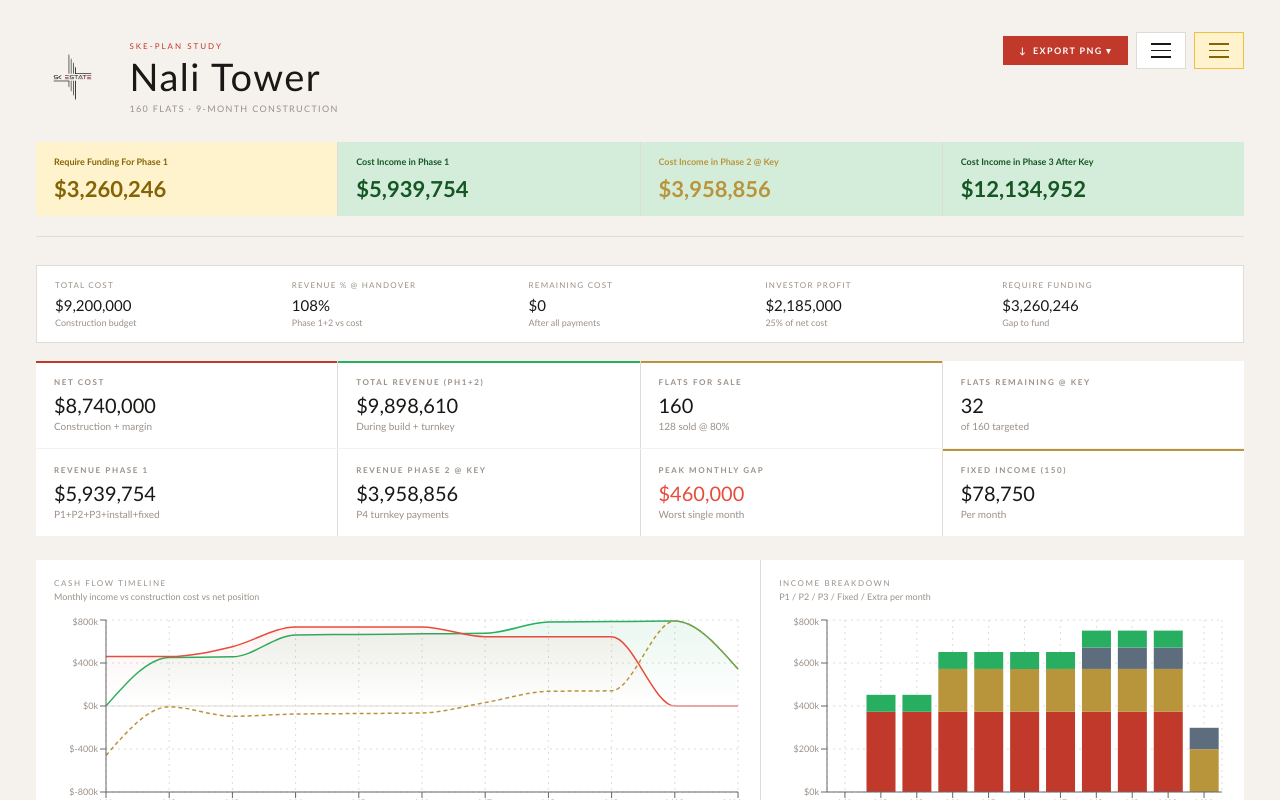
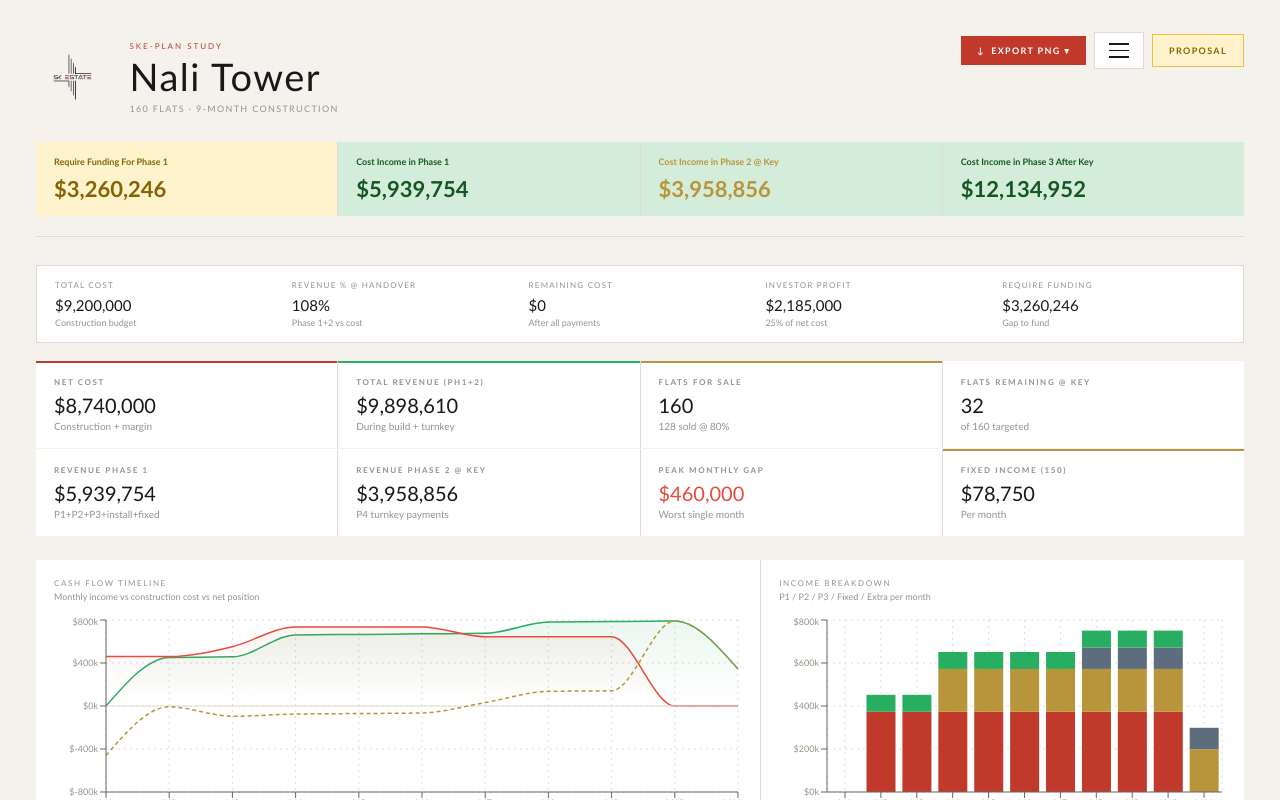
Before and after one commit to diyakawa21/analyzer-nali, a React (Vite) app: page / in a window 1280 px wide. Built offline with nearby package versions, Linux system fonts and the light colour scheme.

Commit message:
proposal button text

```diff
--- a/src/NaliTowerAnalyzer.jsx
+++ b/src/NaliTowerAnalyzer.jsx
@@ -634,10 +634,8 @@ export default function App() {
                       <span style={{ display:"block", width:20, height:1.5, background:"var(--text)" }}/>
                       <span style={{ display:"block", width:20, height:1.5, background:"var(--text)" }}/>
                     </button>
-                    <button onClick={()=>setProposalOpen(true)} title="Funding Proposal" style={{ background:"#fff3cd", border:"1px solid #f0c040", padding:"10px 14px", cursor:"pointer", display:"flex", flexDirection:"column", gap:5 }}>
-                      <span style={{ display:"block", width:20, height:1.5, background:"#856404" }}/>
-                      <span style={{ display:"block", width:20, height:1.5, background:"#856404" }}/>
-                      <span style={{ display:"block", width:20, height:1.5, background:"#856404" }}/>
+                    <button onClick={()=>setProposalOpen(true)} style={{ background:"#fff3cd", border:"1px solid #f0c040", padding:"10px 16px", cursor:"pointer", fontSize:9, fontWeight:700, letterSpacing:"0.15em", color:"#856404", textTransform:"uppercase" }}>
+                      Proposal
                     </button>
                   </div>
                 </div>
```
